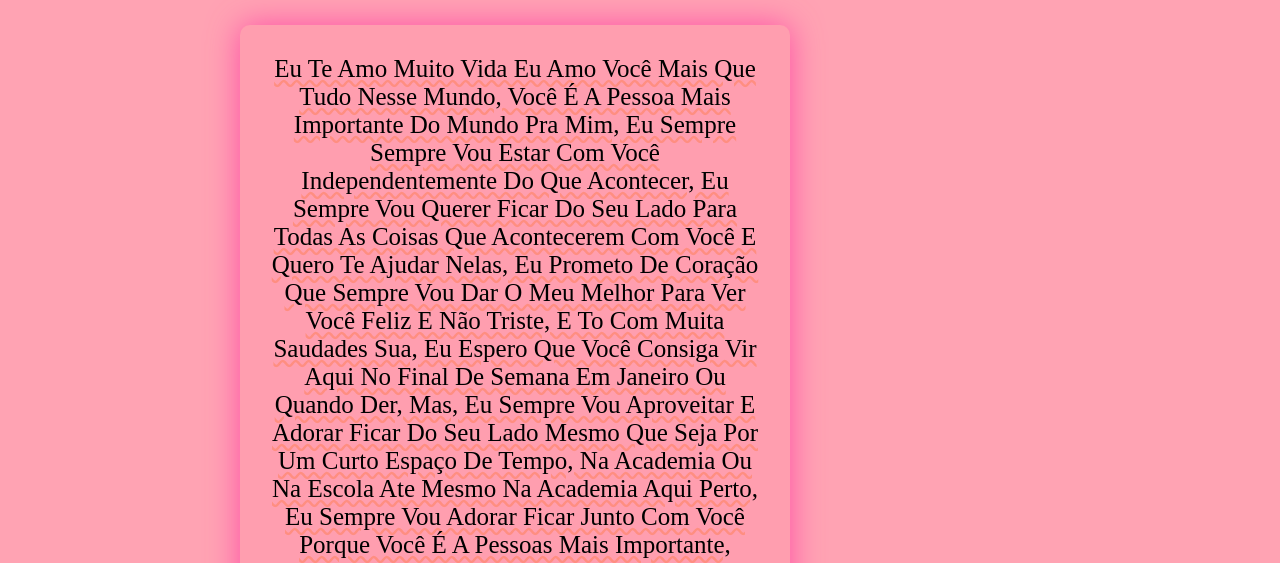
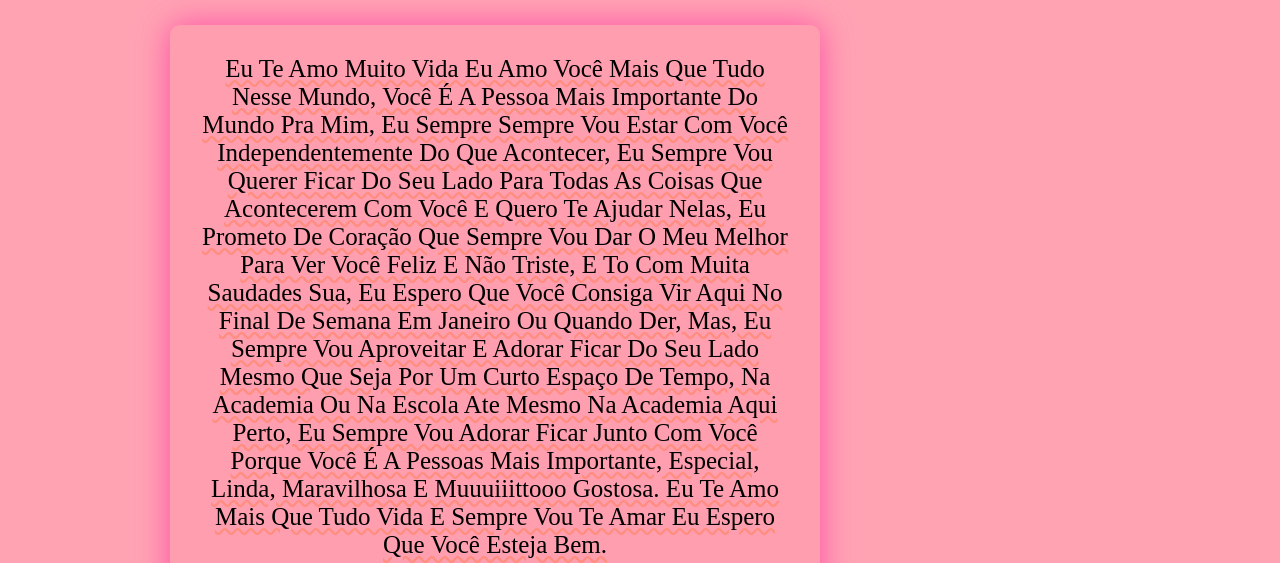
Before and after one commit to mozzi666/amor, a plain HTML site: page index2.html in a window 1280 px wide. Shown: the part 59-622 px from the top of the page. Drawn offline with Linux system fonts and the light colour scheme.

Commit message:
commit 3

```diff
--- a/css/style2.css
+++ b/css/style2.css
@@ -68,11 +68,11 @@ html {
 @media (min-width: 600px) {
 #container-1 {
     background-color: #ff9eaf;
-    width: 550px;
+    width: 650px;
     box-shadow: 0 0 2rem #ff4da6;
     height: 970px;
     position: absolute;
-    left: 240px;
+    left: 170px;
     margin-top: 30px;
     border-radius: 10px;
     margin-bottom: 30px;
```
